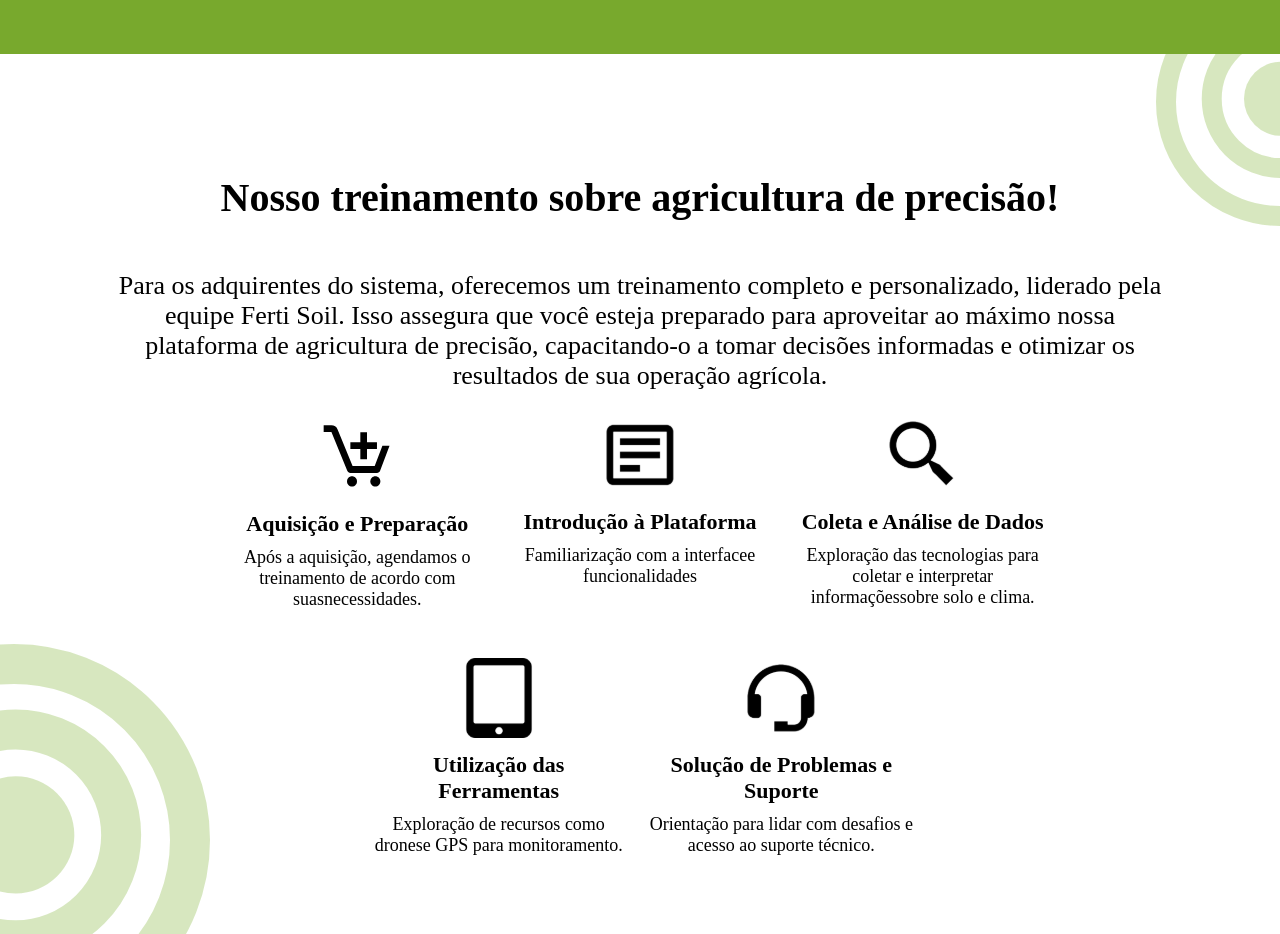
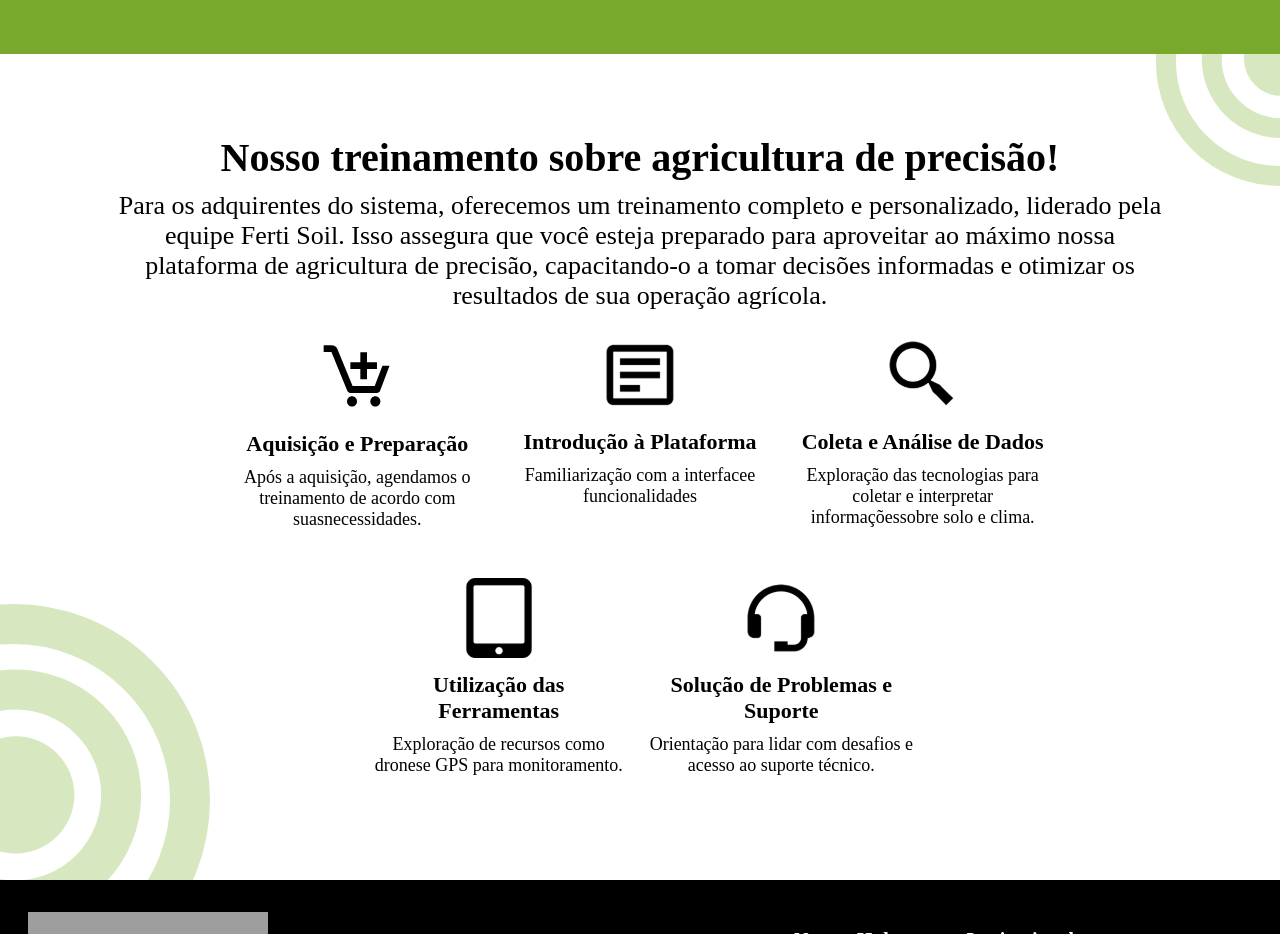
Before and after one commit to JoonatanCardoso/ferti-soil, a Next.js app: page / in a window 1280 px wide. Shown: the part 3120-4054 px from the top of the page. Built offline with nearby package versions, Linux system fonts and the light colour scheme; grey boxes are pictures that could not be loaded.

Commit message:
Alterando posição de título

```diff
--- a/src/components/Treinamento/index.tsx
+++ b/src/components/Treinamento/index.tsx
@@ -6,7 +6,7 @@ export function Treinamento() {
     <>
         <GridBackground container justifyContent='center' py={10}>
             <Grid lg={10} md={11} sm={11} xs={11}>
-                <Grid py={5} textAlign='center'>
+                <Grid textAlign='center'>
                     <Title>Nosso treinamento sobre agricultura de precisão!</Title>
                 </Grid>
             </Grid>
```
